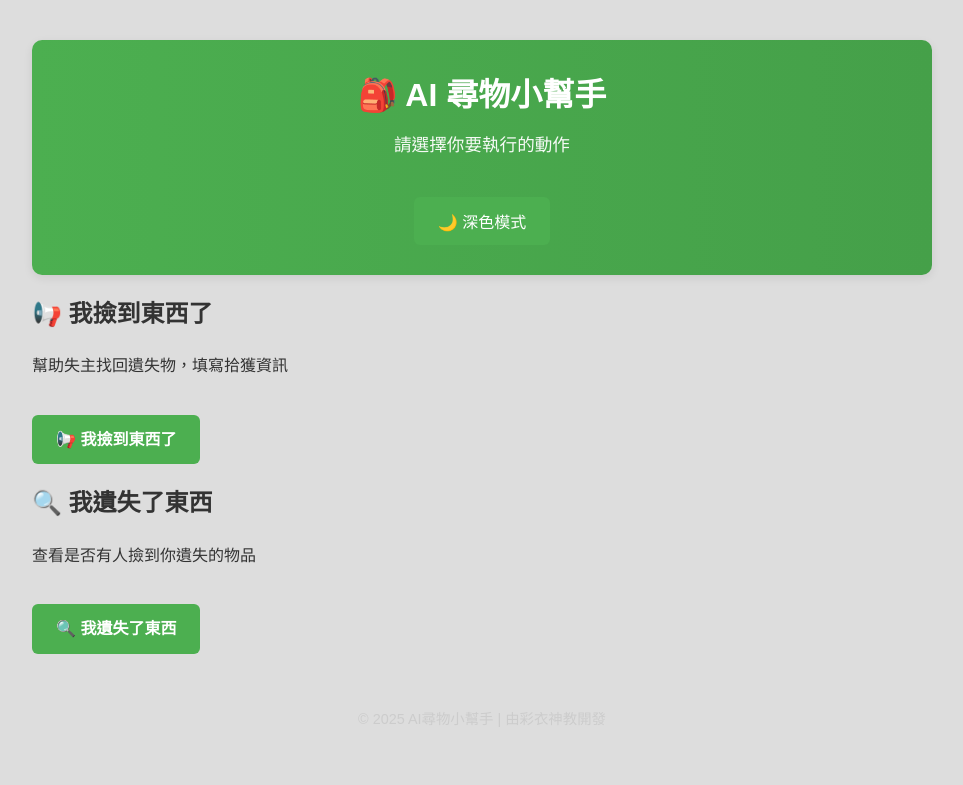
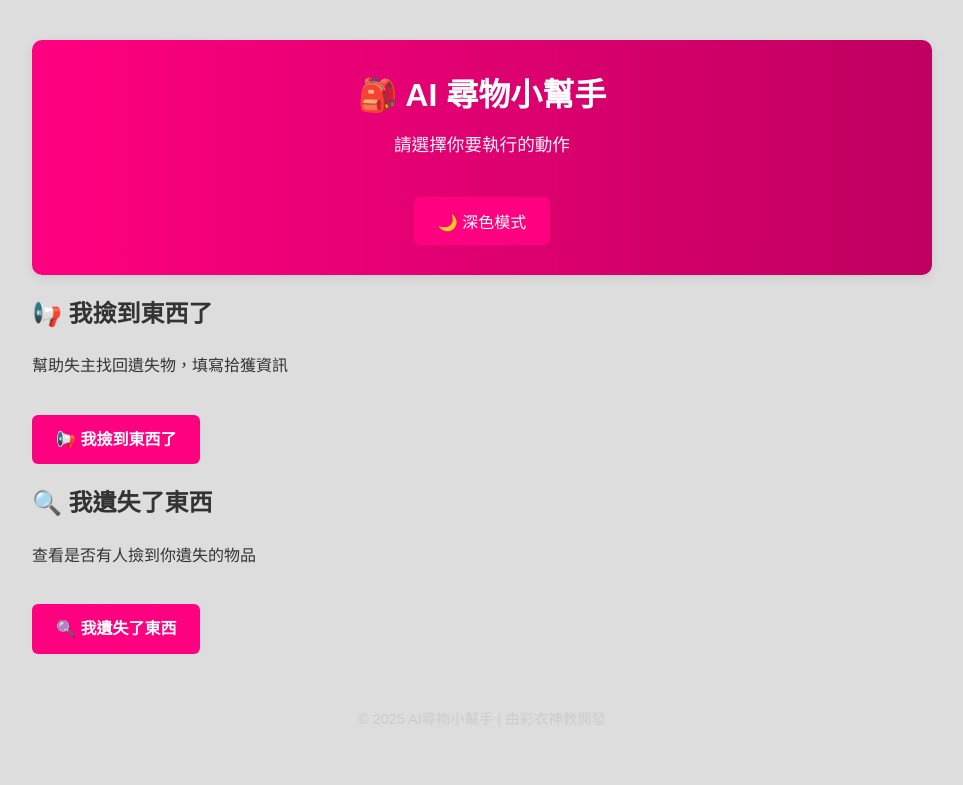
Before and after one commit to xun-0313/lost-found-apps, a Flask app: page / in a window 1280 px wide. Shown: the top 785 px of the page, without its empty margins (158-1121 px from the left). Run offline with Flask 3, Linux system fonts and the light colour scheme.

Commit message:
初始化專案

```diff
--- a/app.py
+++ b/app.py
@@ -3,6 +3,8 @@ import os
 import sqlite3
 from ultralytics import YOLO
 from datetime import datetime
+import os
+os.environ["YOLO_CONFIG_DIR"] = "/your/custom/path"
 
 app = Flask(__name__)
 app.secret_key = "xun-secret-key"
--- a/static/style.css
+++ b/static/style.css
@@ -2,8 +2,8 @@
 :root {
   --bg: #DDDDDD;
   --text: #333;
-  --primary: #4CAF50;
-  --primary-dark: #45a049;
+  --primary: #ff0080;
+  --primary-dark: #bf0060;
   --surface: #fff;
   --muted: #ccc;
   --shadow: 0 3px 10px rgba(0, 0, 0, 0.08);
```
